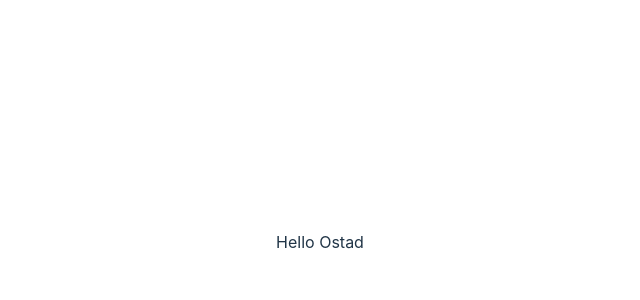
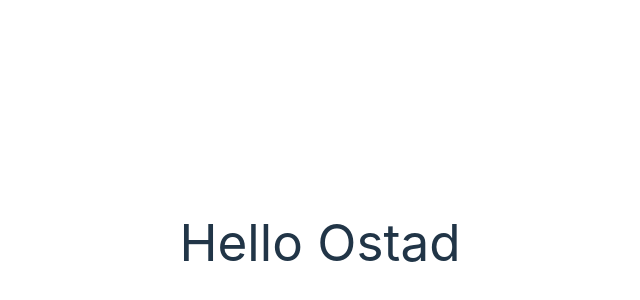
Before and after one commit to microsharif/assignment-module-7, a Vue app: page / in a window 1280 px wide. Shown: the part 158-458 px from the top of the page, without its empty margins (320-960 px from the left). Built offline with nearby package versions, Linux system fonts and the light colour scheme.

Commit message:
test github access

```diff
--- a/src/App.vue
+++ b/src/App.vue
@@ -2,7 +2,7 @@
 </script>
 
 <template>
-    <h1 class="text-base">Hello Ostad</h1>
+    <h1>Hello Ostad</h1>
 </template>
 
 <style scoped>
```
